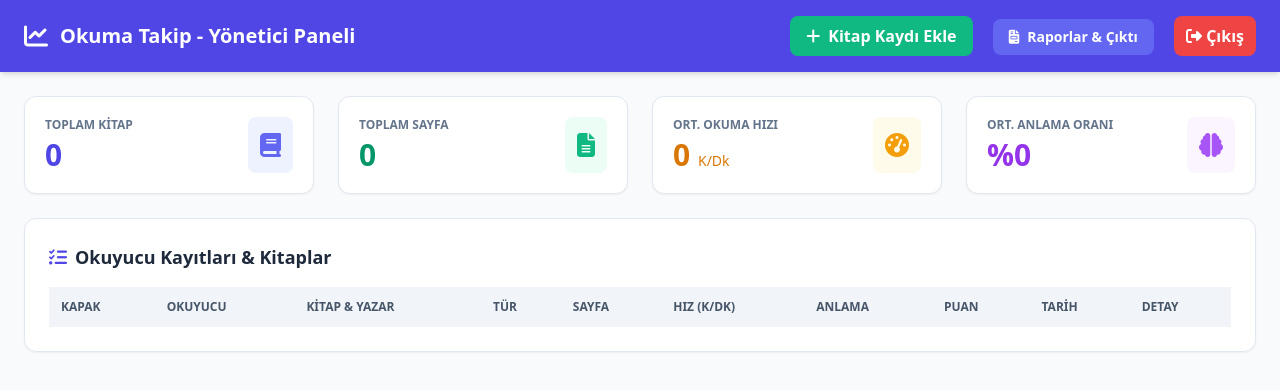
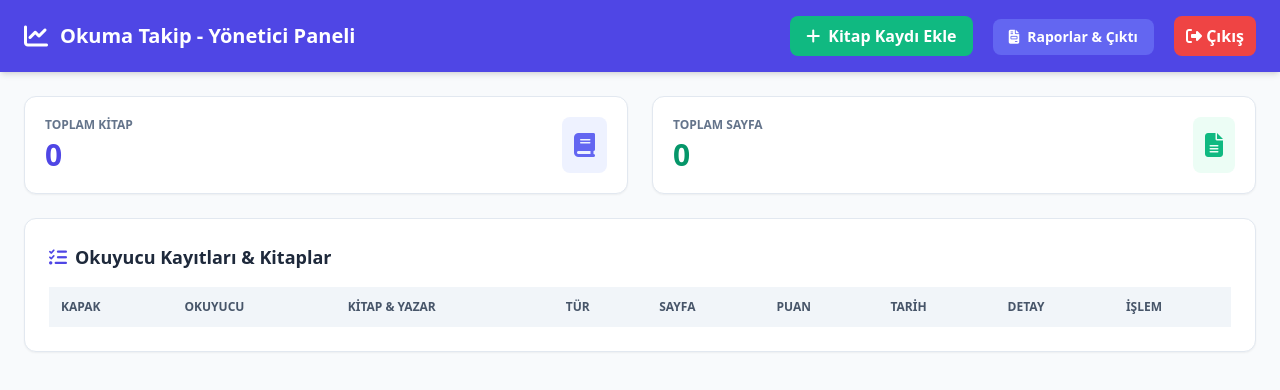
Before and after one commit to BasAhmet/ahbaokunankitap, a plain HTML site: page dashboard.html in a window 1280 px wide. Drawn offline with nearby package versions, Linux system fonts and the light colour scheme; no server answers.

Commit message:
Refactor dashboard layout and remove statistics

```diff
--- a/dashboard.html
+++ b/dashboard.html
@@ -32,7 +32,7 @@
   <main class="max-w-7xl mx-auto p-6 space-y-6">
 
     <!-- Genel İstatistik Kartları -->
-    <div class="grid grid-cols-1 md:grid-cols-4 gap-6">
+    <div class="grid grid-cols-1 md:grid-cols-2 gap-6">
       <div class="bg-white p-5 rounded-xl shadow-sm border border-slate-200 flex items-center justify-between">
         <div>
           <p class="text-xs text-slate-500 font-bold uppercase">Toplam Kitap</p>
@@ -49,21 +49,6 @@
         <div class="text-emerald-500 bg-emerald-50 p-3 rounded-lg"><i class="fa-solid fa-file-lines text-2xl"></i></div>
       </div>
 
-      <div class="bg-white p-5 rounded-xl shadow-sm border border-slate-200 flex items-center justify-between">
-        <div>
-          <p class="text-xs text-slate-500 font-bold uppercase">Ort. Okuma Hızı</p>
-          <p id="statAvgSpeed" class="text-3xl font-black text-amber-600 mt-1">0 <span class="text-sm font-normal">K/Dk</span></p>
-        </div>
-        <div class="text-amber-500 bg-amber-50 p-3 rounded-lg"><i class="fa-solid fa-gauge-high text-2xl"></i></div>
-      </div>
-
-      <div class="bg-white p-5 rounded-xl shadow-sm border border-slate-200 flex items-center justify-between">
-        <div>
-          <p class="text-xs text-slate-500 font-bold uppercase">Ort. Anlama Oranı</p>
-          <p id="statAvgComprehension" class="text-3xl font-black text-purple-600 mt-1">%0</p>
-        </div>
-        <div class="text-purple-500 bg-purple-50 p-3 rounded-lg"><i class="fa-solid fa-brain text-2xl"></i></div>
-      </div>
     </div>
 
     <!-- Okuyucular & Son Kitaplar Listesi -->
@@ -80,11 +65,10 @@
               <th class="p-3">Kitap & Yazar</th>
               <th class="p-3">Tür</th>
               <th class="p-3">Sayfa</th>
-              <th class="p-3">Hız (K/Dk)</th>
-              <th class="p-3">Anlama</th>
               <th class="p-3">Puan</th>
               <th class="p-3">Tarih</th>
               <th class="p-3">Detay</th>
+              <th class="p-3">İşlem</th>
             </tr>
           </thead>
           <tbody id="booksTableBody" class="divide-y divide-slate-100 text-sm">
@@ -111,7 +95,7 @@
     async function loadDashboardData() {
       const querySnapshot = await getDocs(query(collection(db, "reading_logs"), orderBy("dateFinished", "desc")));
 
-      let totalBooks = 0, totalPages = 0, totalSpeed = 0, totalComp = 0;
+      let totalBooks = 0, totalPages = 0;
       const tableBody = document.getElementById('booksTableBody');
       tableBody.innerHTML = '';
 
@@ -119,8 +103,6 @@
         const data = doc.data();
         totalBooks++;
         totalPages += Number(data.pageCount || 0);
-        totalSpeed += Number(data.readingSpeed || 0);
-        totalComp += Number(data.comprehensionScore || 0);
 
         const stars = '★'.repeat(data.rating || 0) + '☆'.repeat(5 - (data.rating || 0));
 
@@ -136,12 +118,15 @@
             </td>
             <td class="p-3"><span class="bg-indigo-50 text-indigo-700 text-xs font-semibold px-2 py-1 rounded">${data.category || 'Genel'}</span></td>
             <td class="p-3 font-semibold">${data.pageCount}</td>
-            <td class="p-3 text-amber-600 font-bold">${data.readingSpeed || '-'}</td>
-            <td class="p-3 text-purple-600 font-bold">%${data.comprehensionScore || '-'}</td>
             <td class="p-3 text-amber-400 font-bold">${stars}</td>
             <td class="p-3 text-xs text-slate-500">${data.dateFinished}</td>
             <td class="p-3">
               <a href="reader-detail.html?reader=${encodeURIComponent(data.readerName)}" class="text-indigo-600 hover:text-indigo-800 font-semibold text-xs underline">Rozetler & Profil</a>
+            </td>
+            <td class="p-3">
+              <a href="add-book.html?edit=${encodeURIComponent(doc.id)}" class="text-emerald-600 hover:text-emerald-800 font-semibold text-xs underline">
+                Düzenle
+              </a>
             </td>
           </tr>
         `;
@@ -149,8 +134,6 @@
 
       document.getElementById('statTotalBooks').innerText = totalBooks;
       document.getElementById('statTotalPages').innerText = totalPages;
-      document.getElementById('statAvgSpeed').innerText = totalBooks ? Math.round(totalSpeed / totalBooks) : 0;
-      document.getElementById('statAvgComprehension').innerText = '%' + (totalBooks ? Math.round(totalComp / totalBooks) : 0);
     }
   </script>
 </body>
```
